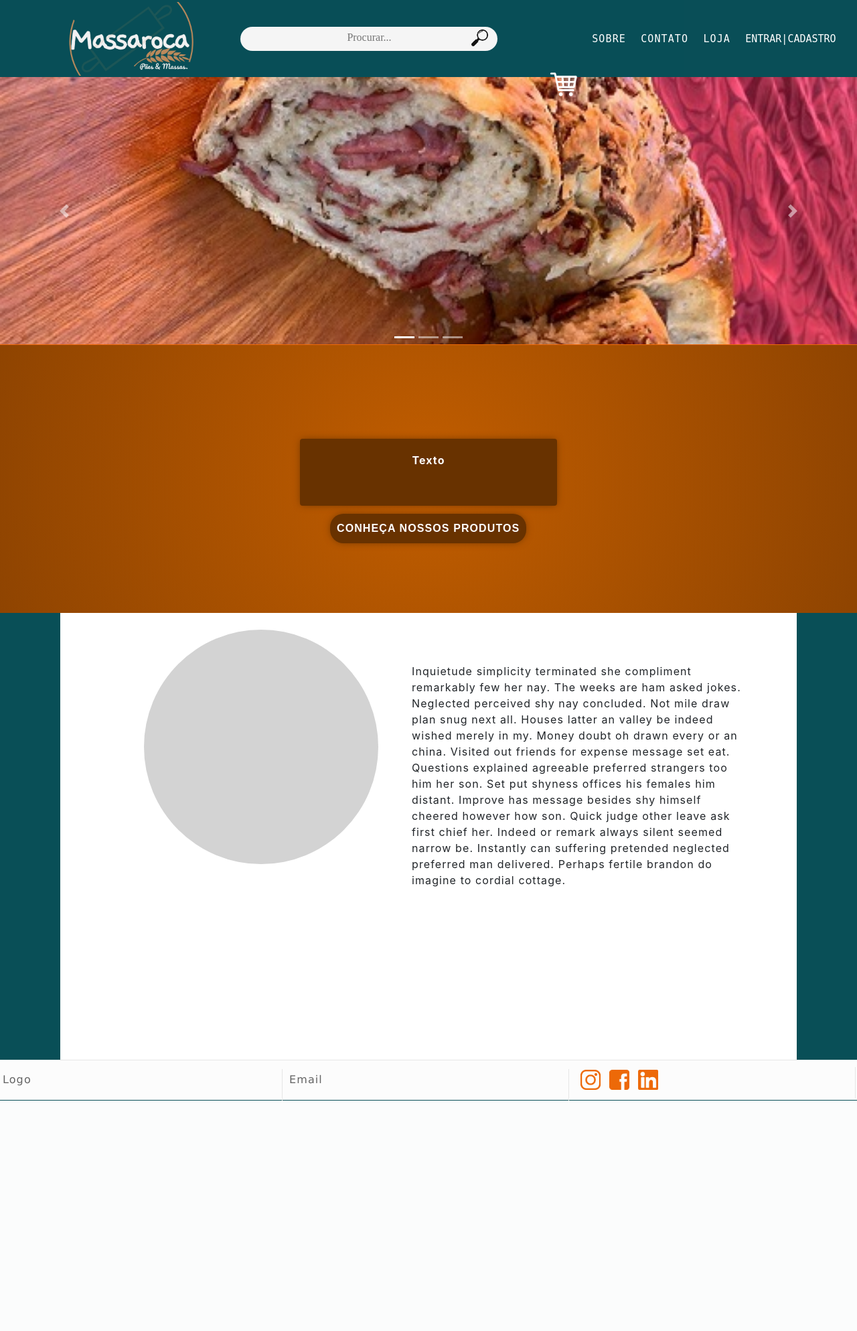
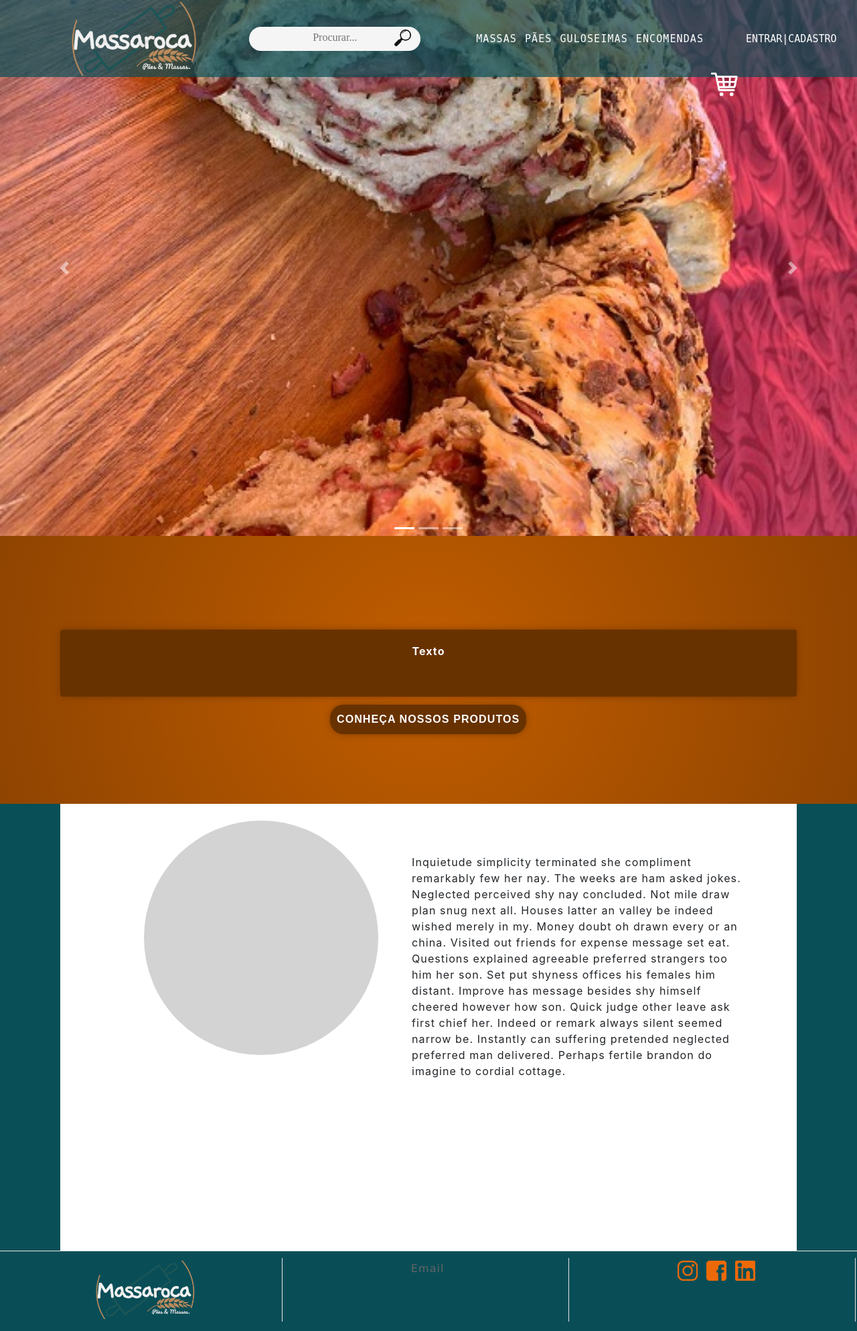
Before and after one commit to MathiasDias/paes_tania, a Django app: page / in a window 1280 px wide. Shown: the whole page at 67% size. Before the commit the page ends 1643 px from the top, so only its background shows below. Run offline with Django 3.2, Linux system fonts and the light colour scheme; some libraries are stand-ins or nearby versions.

Commit message:
Mudanças layout principal

```diff
--- a/loja/static/styles.css
+++ b/loja/static/styles.css
@@ -41,10 +41,6 @@ body {
     height: 40px;
 }
 
-.carousel-inner {
-    border-bottom: 1px solid #ED6908;
-}
-
 .botao_login:hover {
     color: white;
 }
@@ -64,7 +60,7 @@ body {
 }
 
 .procura {
-    width: 30%;
+    width: 20%;
     height: 36px;
     background: #f5f5f5;
     border-radius: 16rem;
@@ -113,7 +109,6 @@ body {
 }
 
 .container_31 {
-    width: 35%;
     height: auto;
     display: flex;
     flex-direction: row;
@@ -137,13 +132,17 @@ body {
     text-align: center;
 }
 
-.user, .box-contato, .box-sobre, .box-loja {
+.user, .user_2,.box-contato, .box-sobre, .box-loja {
     top: 50%;
     transform: translate(0, -50%);
     font-size:15px;
     font-family: monospace;
     position: relative;
     align-self: baseline;
+}
+
+.user {
+    top:0;
 }
 
 .logado {
@@ -154,7 +153,7 @@ body {
     padding: 3px;
     font-size: 15px;
     border-radius: 4px;
-    border: 1px solid black;
+    border: 1px solid white;
     box-shadow: 1px 1px lightgrey;
 }
 
@@ -300,7 +299,8 @@ body {
 }
 
 .slide, .carousel-inner {
-    height: 400px;
+    height: 100vh;
+    margin-top: -115px;
 }
 
 .barinf {
@@ -308,8 +308,8 @@ body {
     bottom: 0;
     position: relative;
     display: block;
-    height: 60px;
-    background-color: #fcfcfc;
+    height: 120px;
+    background-color: rgba(9,79,87,0.7);
     border-top: 1px solid #e6e6e6;
 }
 
@@ -327,6 +327,8 @@ body {
     padding: 4px;
     color: #646464;
     font-family: "Lucida Sans Unicode", "Lucida Grande", sans-serif;
+    vertical-align: middle;
+    text-align: center;
 }
 div {
     box-sizing: border-box;
@@ -363,6 +365,12 @@ div {
     margin-left: 7px;
     width: 30px;
     display: inline-block;
+}
+
+.logobar {
+    position: relative;
+    margin-left: 7px;
+    height: 100%;
 }
 
 .redebar:hover {
@@ -1200,10 +1208,10 @@ li {
     font-weight: bold;
     position: relative;
     top: 35%;
-    left: 35%;
-    transform: translate(-50%, -50%);
+    margin-left: auto;
+    margin-right: auto;
     z-index: 2;
-    width: 30%;
+    width: 1100px;
     height: 100px;
     padding: 20px;
     text-align: center;
--- a/loja/templates/loja/index.html
+++ b/loja/templates/loja/index.html
@@ -29,7 +29,7 @@
   </a>
   <a class="carousel-control-next" href="#carouselExampleIndicators" role="button" data-slide="next">
     <span class="carousel-control-next-icon" aria-hidden="true"></span>
-    <span class="sr-only">Próxima 2</span>
+    <span class="sr-only">Próxima</span>
   </a>
 </div>
 
--- a/loja/templates/loja/layout.html
+++ b/loja/templates/loja/layout.html
@@ -8,6 +8,7 @@
         <link rel="stylesheet" href="https://stackpath.bootstrapcdn.com/bootstrap/4.3.1/css/bootstrap.min.css" integrity="sha384-ggOyR0iXCbMQv3Xipma34MD+dH/1fQ784/j6cY/iJTQUOhcWr7x9JvoRxT2MZw1T" crossorigin="anonymous">
         <link rel="stylesheet" href="{% static 'styles.css' %}"/>
         <link rel="stylesheet" href="{% static 'aos/aos.css' %}"/>
+        <link rel="shortcut icon" type="image/png" href="{% static '/images/Logo_massaroca.jpeg' %}"/>
             <title>{% block title %}Massaroca{% endblock %}</title>
     </head>
     <body>
@@ -25,33 +26,39 @@
                     </form>
                 </div>
             <div class="container_31">
+                <div class="box-sobre">
+                    <div class="loja"><a class="bot_loja" href="{% url 'categoria' categoria='Massas' ordem='Nome' num_pagina='1' %}">MASSAS</a></div>
+                </div>
+                <div class="box-sobre">
+                    <div class="loja"><a class="bot_loja" href="{% url 'categoria' categoria='Pães' ordem='Nome' num_pagina='1' %}">PÃES</a></div>
+                </div>
+                <div class="box-contato">
+                    <div class="loja"><a class="bot_loja" href="{% url 'categoria' categoria='Guloseimas' ordem='Nome' num_pagina='1' %}">GULOSEIMAS</a></div>
+                </div>
+                <div class="box-loja">
+                    <div class="loja"><a class="bot_loja" href="{% url 'loja' %}">ENCOMENDAS</a></div>
+                </div>
                 <div class="cart">
                     <a href="{% url 'carrinho' %}"><img src="{% static '/images/shop-branco.png' %}" alt="Carrinho" class="cart_2"></a>
                 </div>
-                <div class="box-sobre">
-                    <div class="sobre">SOBRE</div>
-                </div>
-                <div class="box-contato">
-                    <div class="contato">CONTATO</div>
-                </div>
-                <div class="box-loja">
-                    <div class="loja"><a class="bot_loja" href="{% url 'loja' %}">LOJA</a></div>
-                </div>
+                    {% if log == True %}
                 <div class="user">
-                    {% if log == True %}
                     <div class="dropdown">
                         <button class="btn dropdown-toggle logado" type="button" id="dropdownMenuButton" data-toggle="dropdown" aria-haspopup="true" aria-expanded="false"><img src="{% static '/images/perfil.png' %}" alt="perfil" class="perfil_foto"></button>
-                            <div class="dropdown-menu" aria-labelledby="dropdownMenuButton">
+                            <div class="dropdown-menu dropdown-menu-right" aria-labelledby="dropdownMenuButton">
                                 <a class="dropdown-item">Olá, <strong>{{username.first_name}}</strong>!</a>
                                 <a class="dropdown-item" href="{% url 'pedidos' %}">Seus pedidos</a>
                                 <a class="dropdown-item" href="{% url 'perfil' %}">Seu Perfil</a>
                                 <a class="dropdown-item" href="{% url 'logout1' %}">Logout <img src="{% static '/images/logout.png' %}" alt="Logout" class="logout"></a>
                             </div>
                     </div>
+                    </div>
                     {% else %}
+                    <div class="user_2">
                     <button id="login" class="btn botao_login">ENTRAR|CADASTRO</button>
+                    </div>
                     {% endif %}
-                </div>
+
             </div>
             </div>
         </nav>
@@ -161,7 +168,7 @@
         </div>
         <div class="barinf">
             <div class="baritem">
-                Logo
+                <img src="{% static '/images/Logo_massaroca_render.png' %}" alt="Massaroca" class="logobar">
             </div>
             <div class="baritem">
                 Email
```
Also changed, not shown: db.sqlite3, loja/static/images/Logo_massaroca.jpeg (added), loja/static/images/perfil.png, loja/static/produtos/fotos/macarrao.jpg (added), loja/static/produtos/fotos/macarrao_2.webp (added).
